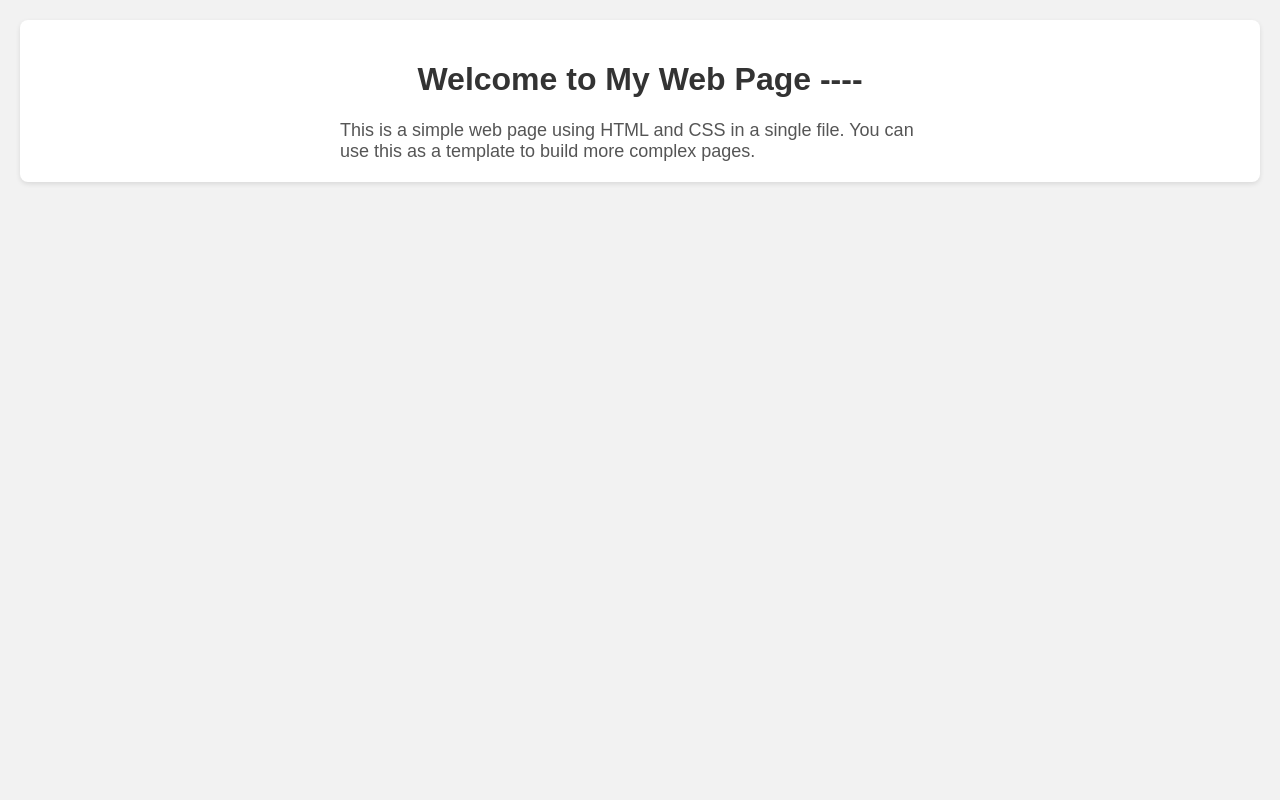
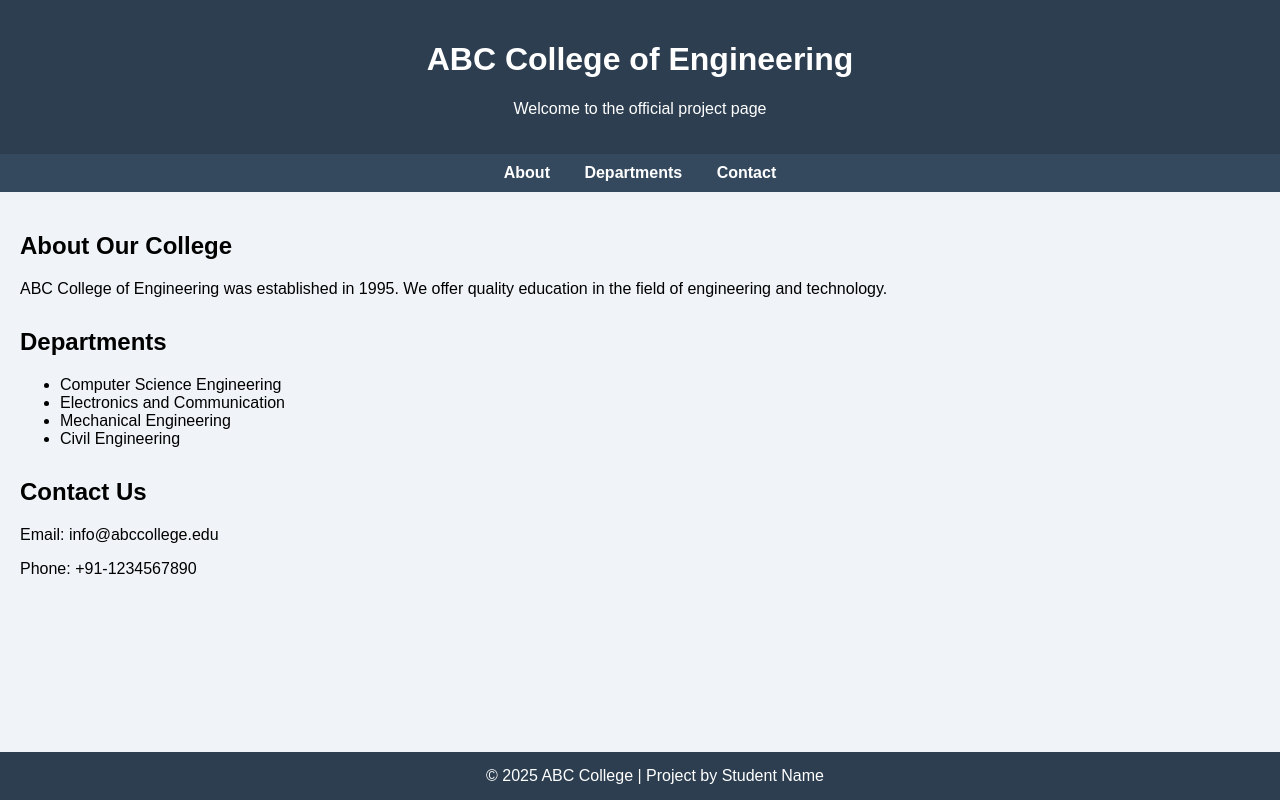
Before and after one commit to prakashm75/My_web_page, a plain HTML site: page index.html in a window 1280 px wide. Drawn offline with Linux system fonts and the light colour scheme.

Commit message:
Update index.html

```diff
--- a/index.html
+++ b/index.html
@@ -2,36 +2,86 @@
 <html lang="en">
 <head>
   <meta charset="UTF-8">
-  <title>Simple Web Page</title>
+  <title>My College Project</title>
   <style>
     body {
       font-family: Arial, sans-serif;
-      background-color: #f2f2f2;
       margin: 0;
+      background-color: #f0f4f8;
+    }
+    header {
+      background-color: #2c3e50;
+      color: white;
+      padding: 20px;
+      text-align: center;
+    }
+    nav {
+      background-color: #34495e;
+      padding: 10px;
+      text-align: center;
+    }
+    nav a {
+      color: white;
+      text-decoration: none;
+      margin: 0 15px;
+      font-weight: bold;
+    }
+    main {
       padding: 20px;
     }
-    h1 {
-      color: #333;
+    section {
+      margin-bottom: 30px;
+    }
+    footer {
+      background-color: #2c3e50;
+      color: white;
       text-align: center;
-    }
-    p {
-      color: #555;
-      font-size: 18px;
-      max-width: 600px;
-      margin: 0 auto;
-    }
-    .container {
-      background: #fff;
-      border-radius: 8px;
-      padding: 20px;
-      box-shadow: 0 2px 5px rgba(0,0,0,0.1);
+      padding: 15px;
+      position: fixed;
+      width: 100%;
+      bottom: 0;
     }
   </style>
 </head>
 <body>
-  <div class="container">
-    <h1>Welcome to My Web Page  ----</h1>
-    <p>This is a simple web page using HTML and CSS in a single file. You can use this as a template to build more complex pages.</p>
-  </div>
+
+  <header>
+    <h1>ABC College of Engineering</h1>
+    <p>Welcome to the official project page</p>
+  </header>
+
+  <nav>
+    <a href="#about">About</a>
+    <a href="#departments">Departments</a>
+    <a href="#contact">Contact</a>
+  </nav>
+
+  <main>
+    <section id="about">
+      <h2>About Our College</h2>
+      <p>ABC College of Engineering was established in 1995. We offer quality education in the field of engineering and technology.</p>
+    </section>
+
+    <section id="departments">
+      <h2>Departments</h2>
+      <ul>
+        <li>Computer Science Engineering</li>
+        <li>Electronics and Communication</li>
+        <li>Mechanical Engineering</li>
+        <li>Civil Engineering</li>
+      </ul>
+    </section>
+
+    <section id="contact">
+      <h2>Contact Us</h2>
+      <p>Email: info@abccollege.edu</p>
+      <p>Phone: +91-1234567890</p>
+    </section>
+  </main>
+
+  <footer>
+    &copy; 2025 ABC College | Project by Student Name
+  </footer>
+
 </body>
 </html>
```
